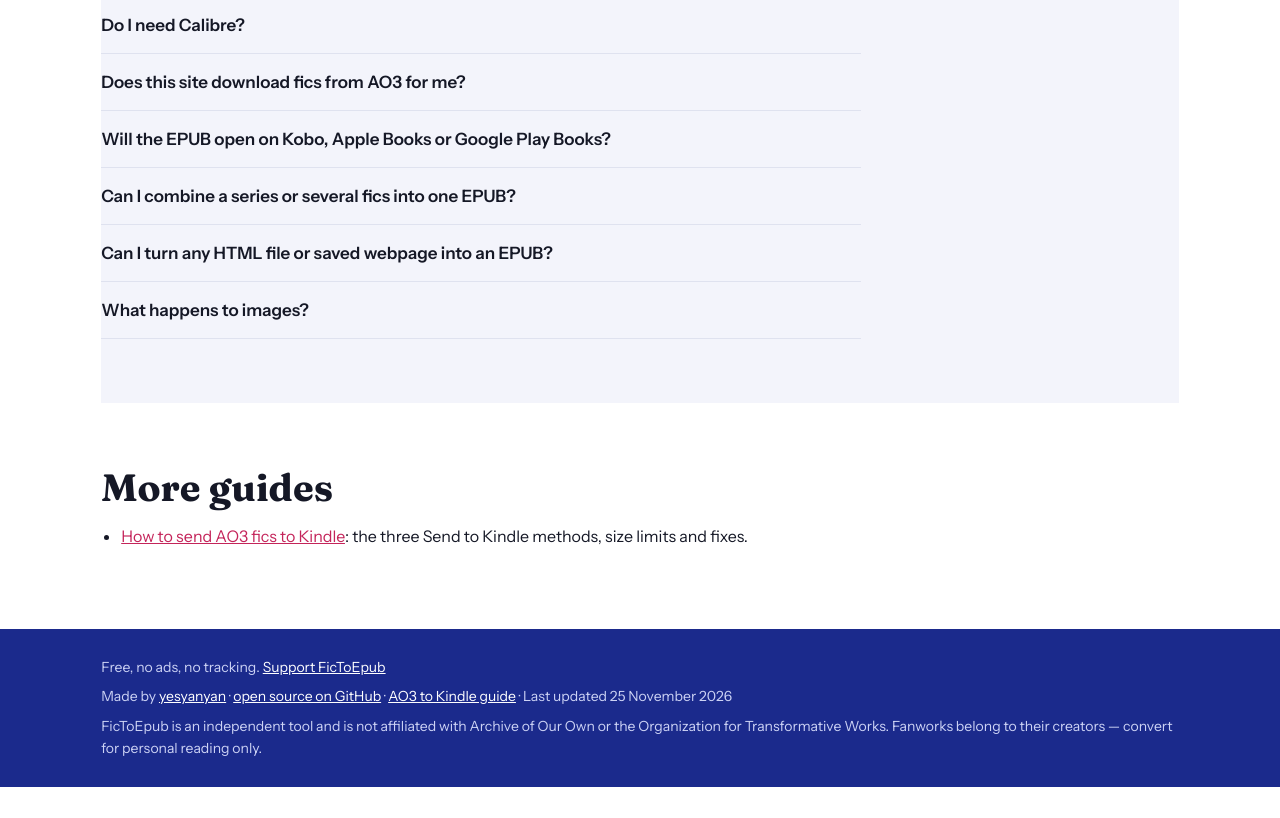
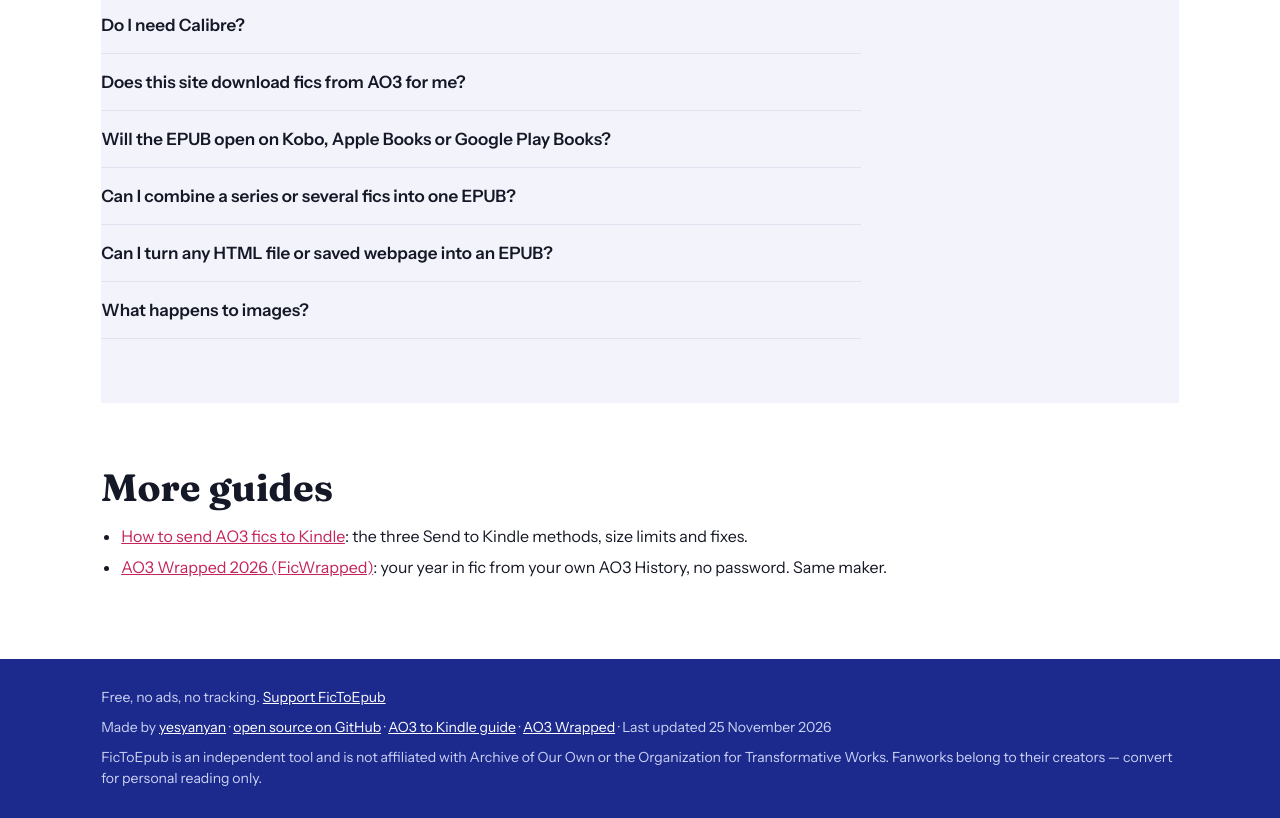
Before and after one commit to helloyansquared/fic-bindery, a plain HTML site: page public/index.html in a window 1280 px wide. Shown: the part 3042-3860 px from the top of the page. Before the commit the page ends 3829 px from the top, so only its background shows below. Drawn offline with Linux system fonts and the light colour scheme.

Commit message:
Link to FicWrapped (AO3 Wrapped)
Co-Authored-By: Claude Opus 5.5 <noreply@anthropic.com>
Claude-Session: https://claude.ai/code/session_01GoobaZWjX51rZ8M7xfZask

```diff
--- a/public/index.html
+++ b/public/index.html
@@ -351,12 +351,12 @@ footer{background:var(--cloth2);color:#cdd3f5;font-size:14px;padding:28px 0}foot
 
 <section class="band" id="guides">
   <h2>More guides</h2>
-  <ul class="guides"><li><a href="/ao3-to-kindle/">How to send AO3 fics to Kindle</a>: the three Send to Kindle methods, size limits and fixes.</li></ul>
+  <ul class="guides"><li><a href="/ao3-to-kindle/">How to send AO3 fics to Kindle</a>: the three Send to Kindle methods, size limits and fixes.</li><li><a href="https://ficwrapped.pages.dev/">AO3 Wrapped 2026 (FicWrapped)</a>: your year in fic from your own AO3 History, no password. Same maker.</li></ul>
 </section>
 <!-- AD SLOT: after FAQ -->
 </main>
 
-<footer><div class="wrap"><p id="tipfoot" hidden style="margin:0 0 8px">Free, no ads, no tracking. <a id="tiplink" href="#" target="_blank" rel="noopener">Support FicToEpub</a></p><p style="margin:0 0 8px">Made by <a href="https://www.tumblr.com/yesyanyan">yesyanyan</a> · <a href="https://github.com/helloyansquared/fic-bindery">open source on GitHub</a> · <a href="/ao3-to-kindle/">AO3 to Kindle guide</a> · Last updated 25 November 2026</p>FicToEpub is an independent tool and is not affiliated with Archive of Our Own or the Organization for Transformative Works. Fanworks belong to their creators — convert for personal reading only.</div></footer>
+<footer><div class="wrap"><p id="tipfoot" hidden style="margin:0 0 8px">Free, no ads, no tracking. <a id="tiplink" href="#" target="_blank" rel="noopener">Support FicToEpub</a></p><p style="margin:0 0 8px">Made by <a href="https://www.tumblr.com/yesyanyan">yesyanyan</a> · <a href="https://github.com/helloyansquared/fic-bindery">open source on GitHub</a> · <a href="/ao3-to-kindle/">AO3 to Kindle guide</a> · <a href="https://ficwrapped.pages.dev/">AO3 Wrapped</a> · Last updated 25 November 2026</p>FicToEpub is an independent tool and is not affiliated with Archive of Our Own or the Organization for Transformative Works. Fanworks belong to their creators — convert for personal reading only.</div></footer>
 
 <script id="sample" type="text/plain">
 <html><head><title>The Lantern Under the Pier - harbourlight - Original Work</title></head><body>
```
Also changed, not shown: src/index.html (+2 -2 lines).
